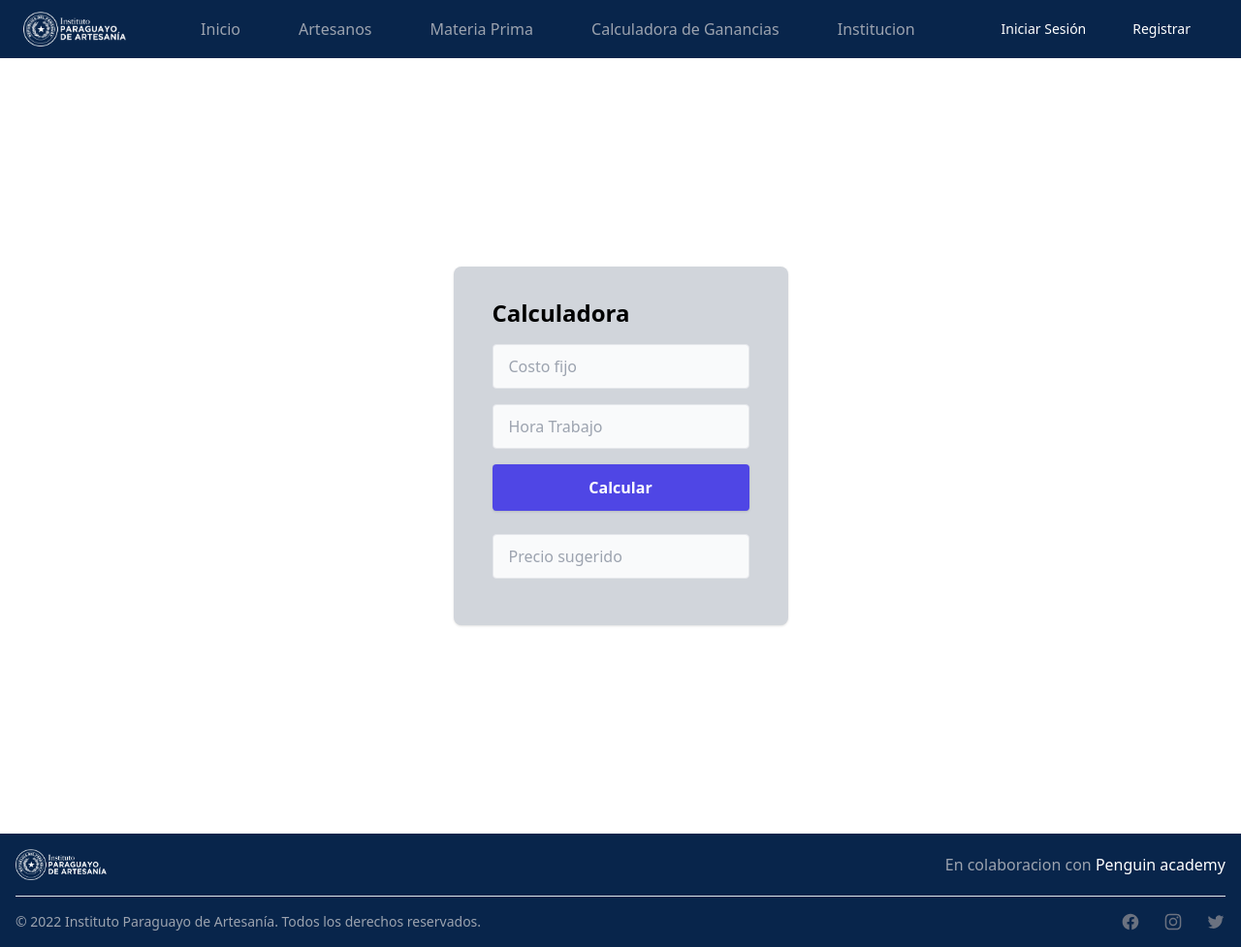
After one commit to antonioriera/proyecto-artesania, a Flask app: page /calculadora in a window 1280 px wide. The commit adds this page. Shown: the whole page at 97% size. Run offline with Flask 2, Linux system fonts and the light colour scheme; some libraries are stand-ins or nearby versions.

Commit message:
calculadora comienzo implementacion

```diff
--- a/app.py
+++ b/app.py
@@ -75,6 +75,11 @@ def pagina_institucion():
 
     return render_template('institucion.html')
 
+@app.get("/calculadora")
+def pagina_calculadora():
+
+    return render_template('calculadora.html')
+
 @app.get("/perfil-proveedor/<int:id_proveedor>")
 def perfil_proveedor(id_proveedor):
     data = Providers.query.filter_by(id=id_proveedor).first()
--- /dev/null
+++ b/templates/calculadora.html
@@ -0,0 +1,57 @@
+{# extendemos nuestra pagina del codigo base de la plataforma, el cual nos trae automaticamente el header y el footer #}
+{% extends 'base.html' %}
+
+{# definimos el titulo de la pagina en el bloque declarado en al archivo base.html #}
+{% block title %}Calculadora{% endblock %}
+
+{# definimos el bloque de contenido de la pagina declarado en al archivo base.html #}
+{% block content %}
+{# comenzamos a construir el contenido de nuestra pagina#}
+
+
+<div>
+    <div class="min-h-screen flex flex-col content-center justify-center bg-white">
+        <div class="bg-gray-300 mx-auto max-w-md py-8 px-10 shadow rounded-lg">
+            <div class="mb-4">
+                <h2 class="text-2xl content-center font-semibold">Calculadora</h2>
+            </div>
+
+            <div action="">
+                <div class="mb-4">
+                    <input type="number" placeholder="Costo fijo" id="costo_fijo" class="appearance-none block w-full px-4 py-3 leading-tight text-gray-700 bg-gray-50 focus:bg-white border border-gray-200 focus:border-gray-500 rounded focus:outline-none">
+                </div>
+                <div class="mb-4">
+                    <input type="number" placeholder="Hora Trabajo" id="hora_trabajo" class="appearance-none block w-full px-4 py-3 leading-tight text-gray-700 bg-gray-50 focus:bg-white border border-gray-200 focus:border-gray-500 rounded focus:outline-none">
+                </div>
+                <div class="mb-6">
+                    <button onclick="calcularTotal()" class="inline-block w-full px-8 py-4 leading-none text-white bg-indigo-600 hover:bg-indigo-700 font-semibold rounded shadow">Calcular</button>
+                </div>
+
+                <div class="mb-4">
+                    <input type="number" id="precio_unitario" readonly placeholder="Precio sugerido" class="appearance-none block w-full px-4 py-3 leading-tight text-gray-700 bg-gray-50 focus:bg-white border border-gray-200 focus:border-gray-500 rounded focus:outline-none">
+                </div>
+            </div>
+        </div>
+    </div>
+</div>
+
+{# finalizamos la definicion del bloque de contenido de la pagina declarado en al archivo base.html #}
+{% endblock %}
+
+{# definimos el bloque de Scripts de la pagina declarado en al archivo base.html #}
+{% block script %}
+<script>
+    function calcularTotal(){
+        let costo_fijo = parseInt(document.getElementById("costo_fijo").value);
+
+        let hora_trabajo = parseInt(document.getElementById("hora_trabajo").value)
+
+        let costo_hora = hora_trabajo * 15000
+
+        let precio_unitario =  costo_hora + costo_fijo
+
+        elemento_p = document.getElementById("precio_unitario").value = precio_unitario
+    }
+</script>
+{# finalizamos la definicion del bloque de Scripts de la pagina declarado en al archivo base.html #}
+{% endblock %}
--- a/templates/iniciar_sesion.html
+++ b/templates/iniciar_sesion.html
@@ -15,7 +15,7 @@
                     <h2 class="text-2xl content-center font-semibold">Inicio de sesión</h2>
                 </div>
 
-                <form action="">
+                <div action="">
                     <div class="mb-4">
                         <input type="text" placeholder="E-mail" class="appearance-none block w-full px-4 py-3 leading-tight text-gray-700 bg-gray-50 focus:bg-white border border-gray-200 focus:border-gray-500 rounded focus:outline-none">
                     </div>
@@ -31,7 +31,7 @@
                         <p><a href="#" class="text-indigo-600">¿Olvidó su contraseña?</a></p>
                         <p>¿No tiene una cuenta? <a href="" class="text-indigo-600">Registrese aquí</a></p>
                     </div>
-                </form>
+                </div>
             </div>
         </div>
     </div>
--- a/templates/partials/header.html
+++ b/templates/partials/header.html
@@ -26,7 +26,7 @@
                         <a href="/directorio" class="block py-2 pr-4 pl-3 text-gray-400 hover:text-white">Materia Prima</a>
                     </li>
                     <li>
-                        <a href="#" class="block py-2 pr-4 pl-3 text-gray-400 hover:text-white">Calculadora de Ganancias</a>
+                        <a href="/calculadora" class="block py-2 pr-4 pl-3 text-gray-400 hover:text-white">Calculadora de Ganancias</a>
                     </li>
                     <li>
                         <a href="/institucion" class="block py-2 pr-4 pl-3 text-gray-400 hover:text-white">Institucion</a>
```
Also changed, not shown: templates/institucion.html (+8 -10 lines), static/Logo_IPA.png (added), static/artesania.png (added), vercel.json.
